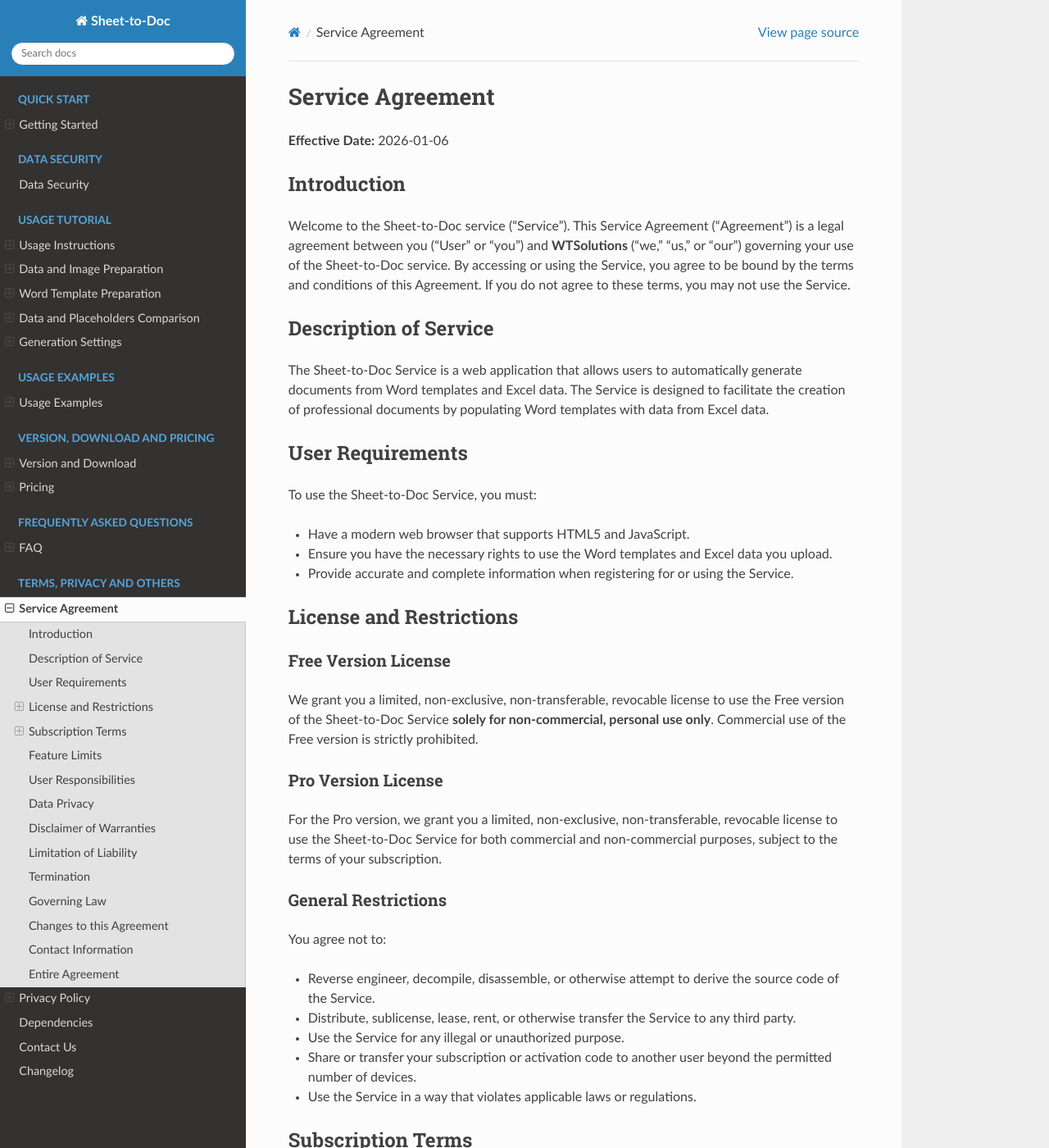
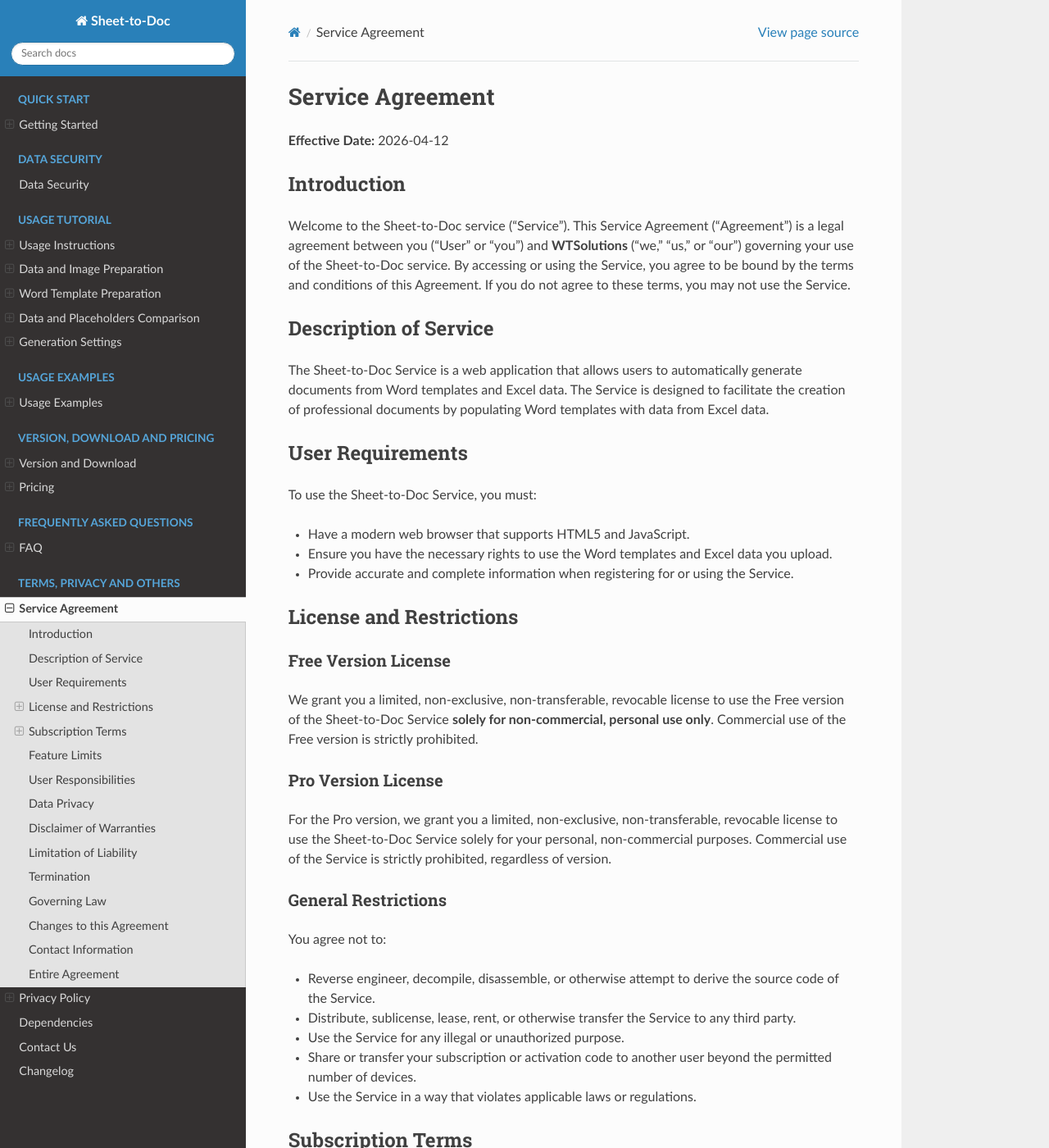
Before and after one commit to he-yang/sheet-to-doc, a Sphinx documentation site: the page built from source/termsofuse.md, in a window 1280 px wide and 1400 px high. Shown: the whole window at 82% size. Built offline with Sphinx 7.4.7 and the Read the Docs theme 3.1.0, drawn with Linux system fonts in a browser that asks for light colours; some of the changed text lies outside the part shown.

Commit message:
update terms

```diff
--- a/source/conf.py
+++ b/source/conf.py
@@ -44,7 +44,7 @@
 
 html_baseurl = 'https://sheet-to-doc.wtsolutions.cn/en/latest/'
 sitemap_url_scheme = "{link}"
-html_extra_path = ['robots.txt','ads.txt']
+html_extra_path = ['robots.txt','ads.txt','llms.txt']
 html_js_files = ['custom.js']
 html_css_files = ['custom.css']
 language ='en'
--- /dev/null
+++ b/source/llms.txt
@@ -0,0 +1,5 @@
+User-Agent: *
+Content-Signal: ai-train=yes, search=yes, ai-input=yes
+Allow: /
+Sitemap: https://sheet-to-doc.wtsolutions.cn/en/latest/sitemap.xml
+Sitemap: https://sheet-to-doc.wtsolutions.cn/zh-cn/latest/sitemap.xml
--- a/source/termsofuse.md
+++ b/source/termsofuse.md
@@ -1,6 +1,6 @@
 # Service Agreement
 
-**Effective Date:** 2026-01-06
+**Effective Date:** 2026-04-12
 
 
 ## Introduction
@@ -36,7 +36,7 @@
 We grant you a limited, non-exclusive, non-transferable, revocable license to use the Free version of the Sheet-to-Doc Service **solely for non-commercial, personal use only**. Commercial use of the Free version is strictly prohibited.
 
 ### Pro Version License
-For the Pro version, we grant you a limited, non-exclusive, non-transferable, revocable license to use the Sheet-to-Doc Service for both commercial and non-commercial purposes, subject to the terms of your subscription.
+For the Pro version, we grant you a limited, non-exclusive, non-transferable, revocable license to use the Sheet-to-Doc Service solely for your personal, non-commercial purposes. Commercial use of the Service is strictly prohibited, regardless of version.
 
 ### General Restrictions
 You agree not to:
@@ -96,6 +96,8 @@
 
 **WTSolutions** shall not be liable for any consequences whatsoever arising from your use or inability to use the Sheet-to-Doc Service. In no event shall **WTSolutions**, its directors, officers, employees, or agents be liable for any direct, indirect, incidental, special, consequential, or punitive damages, including but not limited to loss of profits, data, goodwill, or use, business interruption, or any other damages whatsoever, arising out of or in connection with your use, misuse, or reliance on the Service, whether in an action in contract, tort (including negligence), strict liability, or otherwise, even if **WTSolutions** has been advised of the possibility of such damages.
 
+To the maximum extent permitted by applicable law, our total liability to you for any claims arising from or related to this Agreement or the Service shall not exceed the total amount you have paid to us for the Service during the 12 months preceding the claim.
+
 You agree that **WTSolutions** shall not be responsible or liable for any damages, losses, or harm caused by or resulting from your violation of any applicable laws, regulations, or third-party rights, or your failure to comply with this Agreement.
 
 ## Termination
```
